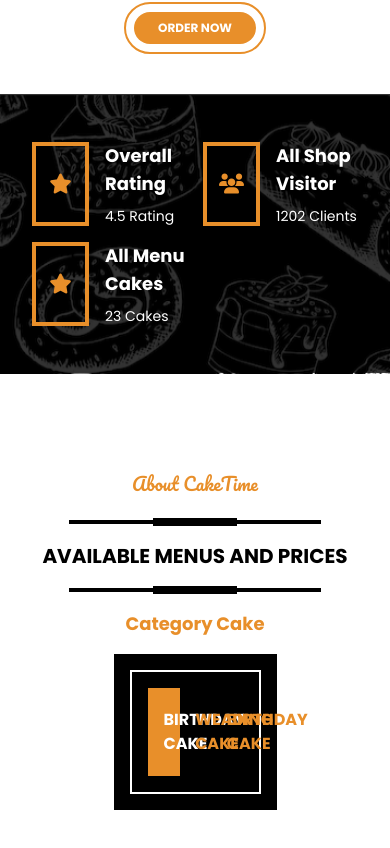
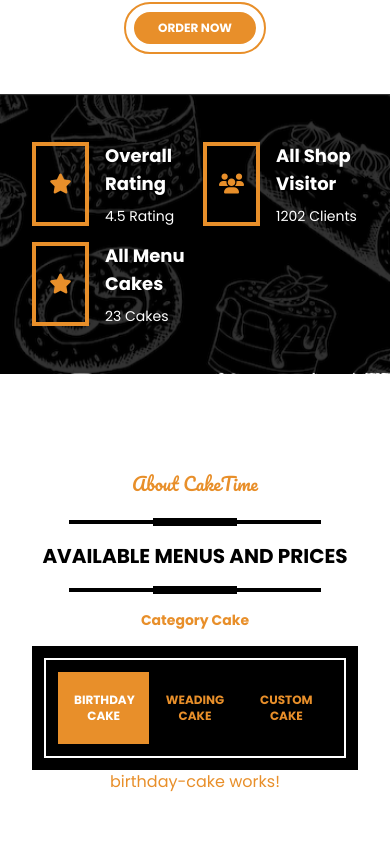
Before and after one commit to zainuddin25/CakeTime, an Angular app: page /landing-page in a window 390 px wide. Shown: the part 1843-2691 px from the top of the page. Built offline with nearby package versions, Linux system fonts and the light colour scheme.

Commit message:
add: card

```diff
--- a/src/app/app.module.ts
+++ b/src/app/app.module.ts
@@ -9,6 +9,8 @@ import { HeroComponent } from './components/hero/hero.component';
 import { AboutComponent } from './components/about/about.component';
 import { MenuComponent } from './components/menu/menu.component';
 import { BirthdayCakeComponent } from './components/birthday-cake/birthday-cake.component';
+import { WeadingCakeComponent } from './components/weading-cake/weading-cake.component';
+import { CustomCakeComponent } from './components/custom-cake/custom-cake.component';
 
 @NgModule({
   declarations: [
@@ -18,7 +20,9 @@ import { BirthdayCakeComponent } from './components/birthday-cake/birthday-cake.
     HeroComponent,
     AboutComponent,
     MenuComponent,
-    BirthdayCakeComponent
+    BirthdayCakeComponent,
+    WeadingCakeComponent,
+    CustomCakeComponent
   ],
   imports: [
     BrowserModule,
--- a/src/app/components/birthday-cake/birthday-cake.component.html
+++ b/src/app/components/birthday-cake/birthday-cake.component.html
@@ -1 +1 @@
-<p>birthday-cake works!</p>
+<p class="text-primary">birthday-cake works!</p>
--- /dev/null
+++ b/src/app/components/custom-cake/custom-cake.component.html
@@ -0,0 +1 @@
+<p class="text-primary">custom-cake works!</p>
--- a/src/app/components/menu/menu.component.html
+++ b/src/app/components/menu/menu.component.html
@@ -13,13 +13,18 @@
             <div class="px-10 lg:px-16 border-2 border-black bg-black"></div>
         </div>
         <div class="lg:mt-4 text-center">
-            <p class="capitalize text-lg font-bold text-primary my-4">Category cake</p>
-            <div class="w-2/4 bg-black mx-auto p-4">
-                <div class="border-2 border-white grid grid-cols-3 p-4">
-                    <button class="uppercase font-bold hover:text-white hover:bg-primary duration-300 text-white bg-primary px-4 py-5">birthday cake</button>
-                    <button class="uppercase font-bold hover:text-white hover:bg-primary duration-300 text-primary px-4 py-5">weading cake</button>
-                    <button class="uppercase font-bold hover:text-white hover:bg-primary duration-300 text-primary px-4 py-5">birthday cake</button>
+            <p class="capitalize text-sm lg:text-lg font-bold text-primary my-4">Category cake</p>
+            <div class="w-full lg:w-2/4 bg-black mx-auto p-3 lg:p-4">
+                <div class="border-2 border-white grid grid-cols-3 p-3 lg:p-4">
+                    <button class="uppercase font-bold text-xs lg:text-base hover:text-white hover:bg-primary duration-300 text-primary px-4 py-5" [ngClass]="{'bg-primary text-white' : birthdayCake}" (click)="clickBirthdayCake()">birthday cake</button>
+                    <button class="uppercase font-bold text-xs lg:text-base hover:text-white hover:bg-primary duration-300 text-primary px-4 py-5" [ngClass]="{'bg-primary text-white' : weadingCake}" (click)="clickWeadingCake()">weading cake</button>
+                    <button class="uppercase font-bold text-xs lg:text-base hover:text-white hover:bg-primary duration-300 text-primary px-4 py-5" [ngClass]="{'bg-primary text-white' : customCake}" (click)="clickCustomCake()">custom cake</button>
                 </div>
+            </div>
+            <div [ngSwitch]="selected">
+                <app-birthday-cake *ngSwitchCase="'birthday'"></app-birthday-cake>
+                <app-weading-cake *ngSwitchCase="'weading'"></app-weading-cake>
+                <app-custom-cake *ngSwitchCase="'custom'"></app-custom-cake>
             </div>
         </div>
     </div>
--- a/src/app/components/menu/menu.component.ts
+++ b/src/app/components/menu/menu.component.ts
@@ -6,5 +6,32 @@ import { Component } from '@angular/core';
   styleUrls: ['./menu.component.css']
 })
 export class MenuComponent {
+  birthdayCake: boolean = true
+  weadingCake: boolean = false
+  customCake: boolean = false
+  selected: string = 'birthday'
 
+  clickBirthdayCake() {
+    this.birthdayCake = true
+    this.weadingCake = false
+    this.customCake = false
+
+    this.selected = 'birthday'
+  }
+
+  clickWeadingCake() {
+    this.birthdayCake = false
+    this.weadingCake = true
+    this.customCake = false
+
+    this.selected = 'weading'
+  }
+
+  clickCustomCake() {
+    this.birthdayCake = false
+    this.weadingCake = false
+    this.customCake = true
+
+    this.selected = 'custom'
+  }
 }
--- /dev/null
+++ b/src/app/components/weading-cake/weading-cake.component.html
@@ -0,0 +1 @@
+<p class="text-primary">weading-cake works!</p>
```
Also changed, not shown: src/app/components/custom-cake/custom-cake.component.ts (added, +10 -0 lines), src/app/components/weading-cake/weading-cake.component.ts (added, +10 -0 lines), src/app/components/custom-cake/custom-cake.component.css (added), src/app/components/weading-cake/weading-cake.component.css (added), 2 other files (tests, documents, lock files or other folders).
